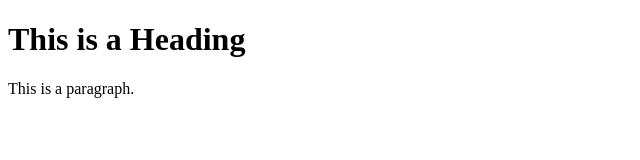
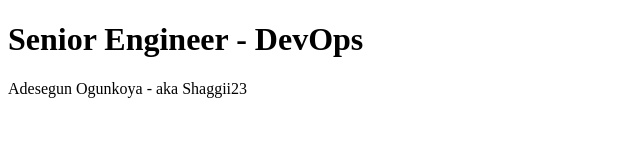
Before and after one commit to shaggii23/git-practice, a plain HTML site: page index.html in a window 1280 px wide. Shown: the whole page, without its empty margins (0-640 px from the left). Drawn offline with Linux system fonts and the light colour scheme.

Commit message:
new updates

```diff
--- a/index.html
+++ b/index.html
@@ -1,12 +1,12 @@
 <!DOCTYPE html>
 <html>
 	<head>
-		<title>Welcome to Linux Training</title>
+		<title>This is my home page!!!</title>
 	</head>
 	<body>
 
-		<h1>This is a Heading</h1>
-		<p>This is a paragraph.</p>
+		<h1>Senior Engineer - DevOps</h1>
+		<p>Adesegun Ogunkoya - aka Shaggii23</p>
 
 	</body>
 </html>
```
Also changed, not shown: 1 other file.
